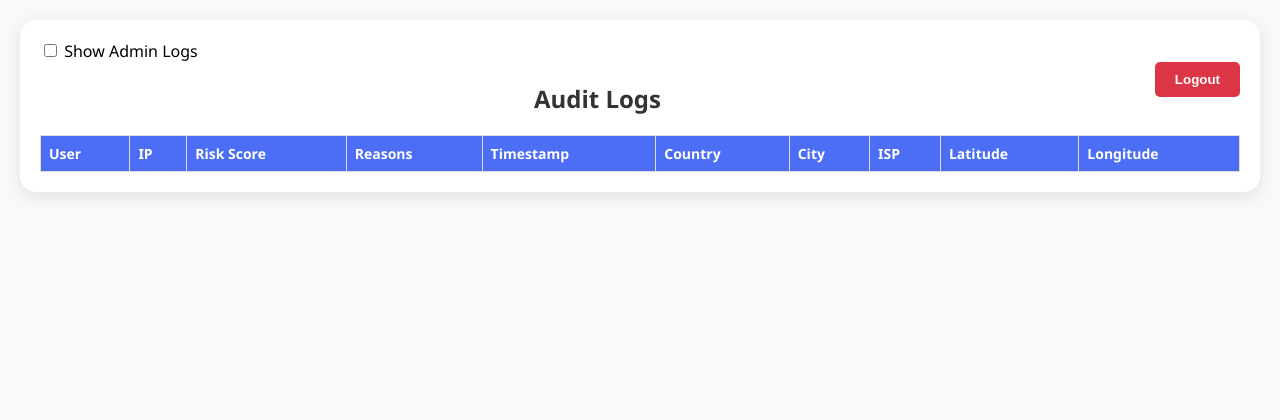
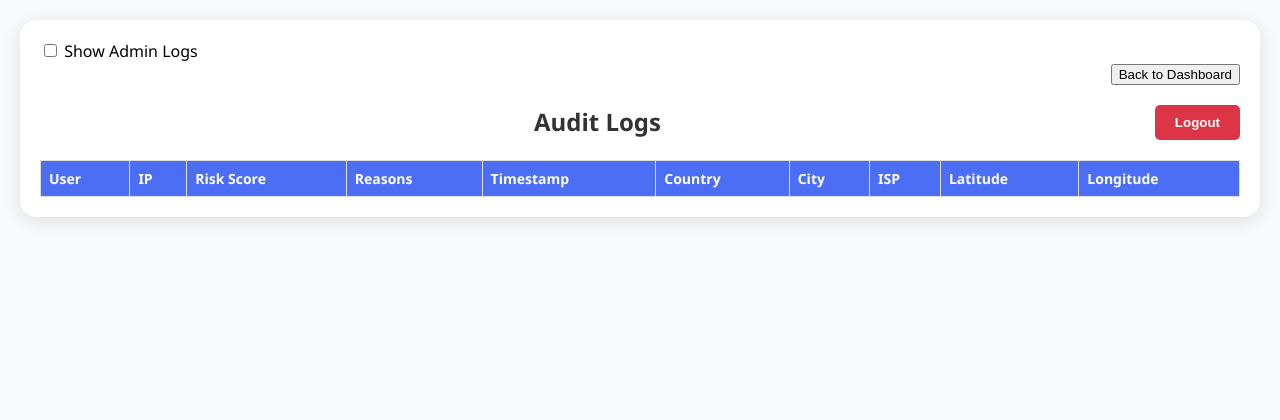
Before and after one commit to rano-dipa/CyberSecurity-2FA, a Flask app: template templates/admin.html in a window 1280 px wide. Shown: the top 420 px of the page. Run offline with Flask 3, Linux system fonts and the light colour scheme; the template is opened without the code that fills it, so the values that code supplies are empty.

Commit message:
Update app.py and template files

```diff
--- a/app.py
+++ b/app.py
@@ -122,6 +122,8 @@
         save_sessions(sessions)
 
 
+
+
 @app.route('/')
 def home():
     token = session.get('token')
@@ -233,11 +235,17 @@
     session['token'] = token
     session['username'] = username
 
-    # If admin logs in, redirect to admin dashboard directly (no QR)
     if username == 'admin':
-        sessions[token]['verified'] = True
-        save_sessions(sessions)
-        return redirect(url_for('admin_dashboard'))
+        sessions[token]['verified'] = True   # Mark admin as verified immediately
+
+    save_sessions(sessions)
+    session['token'] = token
+    session['username'] = username
+
+    if username == 'admin':
+        return redirect(url_for('dashboard', token=token))
+
+
 
     # Create QR code URL
     qr_url = request.host_url + "approve/" + token
@@ -274,7 +282,7 @@
     if show_admin_values:
         show_admin = show_admin_values[-1].lower() == 'true'
     else:
-        show_admin = True  # default
+        show_admin = False  # default
 
     logs = load_audit()
 
--- a/templates/admin.html
+++ b/templates/admin.html
@@ -67,6 +67,17 @@
 </form>
 
 
+<div style="display: flex; justify-content: flex-end; gap: 10px; align-items: center; margin-bottom: 20px;">
+
+  <!-- Back to Dashboard button -->
+  <form action="{{ url_for('dashboard', token=session.get('token')) }}" method="get" style="margin: 0;">
+    <button type="submit" class="btn btn-secondary">Back to Dashboard</button>
+  </form>
+
+</div>
+
+
+
     <form action="/logout" method="POST" style="float:right;">
       <button type="submit" class="btn-logout">Logout</button>
     </form>
```
Also changed, not shown: templates/dashboard.html (+13 -0 lines).
